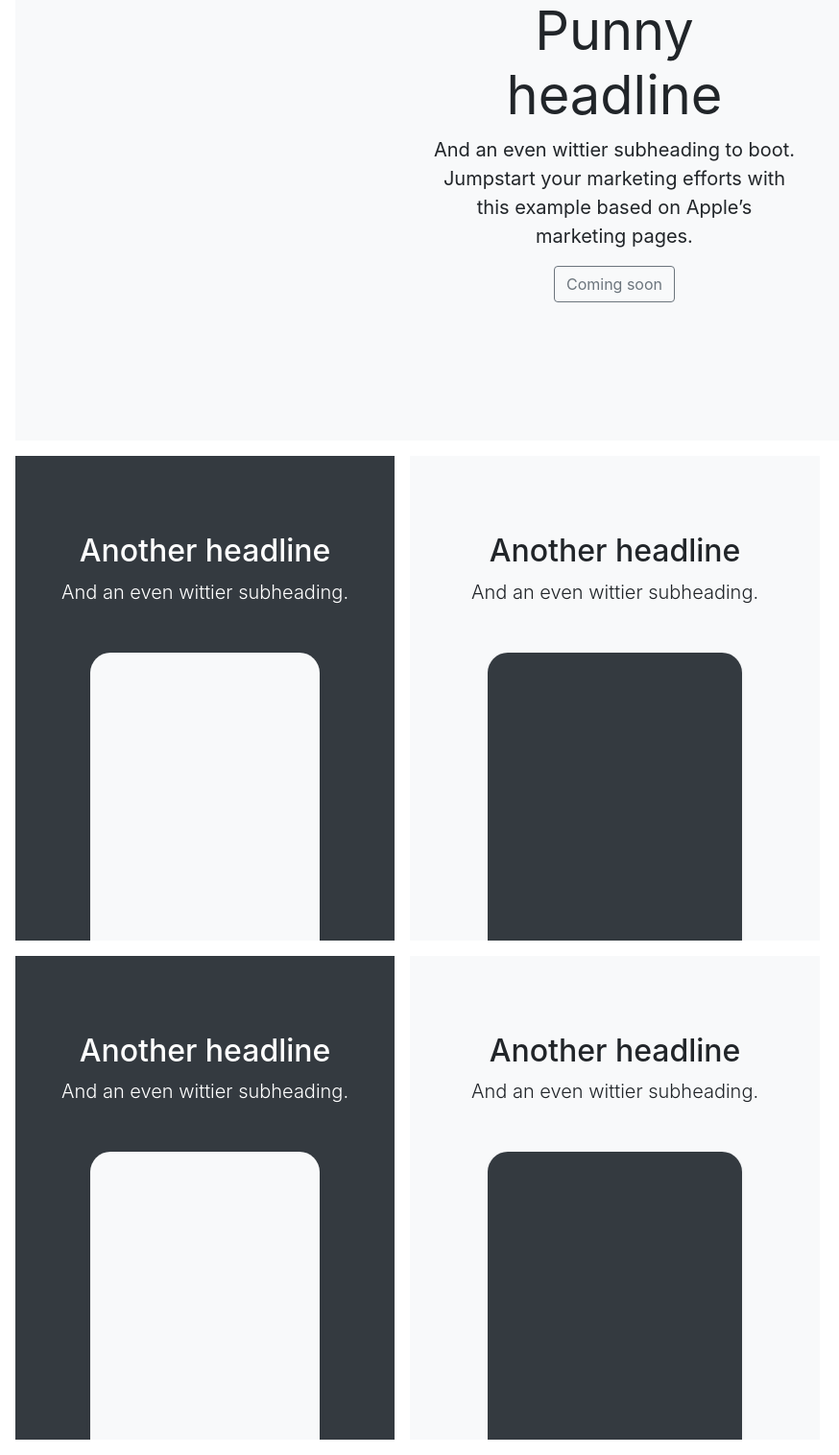
After one commit to bisuMei/my_academy_project, a Django app: template templates/training/about_me.html in a window 1280 px wide. The commit adds this page. Shown: the part 532-2048 px from the top of the page at 96% size, without its empty margins (0-874 px from the left). Run offline with Django 3.2, Linux system fonts and the light colour scheme; the template is opened without the code that fills it, so the values that code supplies are empty.

Commit message:
Add page About me and image

```diff
--- a/templates/base.html
+++ b/templates/base.html
@@ -8,12 +8,20 @@
 
 </head>
 <body>
-{% if request.user.is_authenticated %}
-    Hello {{ request.user.username }}<br>
-    <a href="{% url "training:logout" %}">Logout</a>
-{% else %}
-        <a href="{% url "training:login" %}">Login</a>
-{% endif %}
+<div class="d-flex flex-column flex-md-row align-items-center p-3 px-md-4 mb-3 bg-white border-bottom shadow-sm">
+    <h5 class="my-0 mr-md-auto font-weight-normal">Hello {{ request.user.username }}</h5>
+    <nav class="my-2 my-md-0 mr-md-3">
+        <a class="p-2 text-dark" href="#">Sign up for training</a>
+        <a class="p-2 text-dark" href="{% url "training:about_me" %}">About me</a>
+        <a class="btn btn-outline-primary" href="{% url "training:register" %}">Register</a>
+    </nav>
+    {% if request.user.is_authenticated %}
+        <a class="btn btn-outline-primary" href="{% url "training:logout" %}">Logout</a>
+    {% else %}
+        <a class="btn btn-outline-primary" href="{% url "training:login" %}">Login</a>
+    {% endif %}
+
+</div>
 
 {% block content %}
 {% endblock %}
--- a/templates/registration/login.html
+++ b/templates/registration/login.html
@@ -3,7 +3,6 @@
 {% block title %} login {% endblock %}
 
 {% block content %}
-    <a href="{% url "training:register" %}">Register</a>
     <h2>User login:</h2>
     {% if form.errors %}
         BAD CREDENTIALS
--- /dev/null
+++ b/templates/training/about_me.html
@@ -0,0 +1,60 @@
+{% extends 'base.html' %}
+{% load static %}
+
+{% block content %}
+<!doctype html>
+<html lang="en">
+<head>
+    <meta charset="UTF-8">
+    <meta name="viewport"
+          content="width=device-width, user-scalable=no, initial-scale=1.0, maximum-scale=1.0, minimum-scale=1.0">
+    <meta http-equiv="X-UA-Compatible" content="ie=edge">
+    <title>Aleksandra Otchenashko</title>
+</head>
+<body>
+    <div class="position-relative overflow-hidden p-3 p-md-5 m-md-3 text-center bg-light">
+        <div class="col-md-5 p-lg-5 mx-auto my-5">
+            <img src="{% static "training/images/bones.png" %}" class="rounded mx-auto d-block" alt="">
+            <h1 class="display-4 font-weight-normal">Punny headline</h1>
+            <p class="lead font-weight-normal">And an even wittier subheading to boot. Jumpstart your marketing efforts with this example based on Apple’s marketing pages.</p>
+            <a class="btn btn-outline-secondary" href="#">Coming soon</a>
+        </div>
+        <div class="product-device shadow-sm d-none d-md-block"></div>
+        <div class="product-device product-device-2 shadow-sm d-none d-md-block"></div>
+    </div>
+    <div class="d-md-flex flex-md-equal w-100 my-md-3 pl-md-3">
+        <div class="bg-dark mr-md-3 pt-3 px-3 pt-md-5 px-md-5 text-center text-white overflow-hidden">
+            <div class="my-3 py-3">
+                <h2 class="display-5">Another headline</h2>
+                <p class="lead">And an even wittier subheading.</p>
+            </div>
+            <div class="bg-light shadow-sm mx-auto" style="width: 80%; height: 300px; border-radius: 21px 21px 0 0;"></div>
+        </div>
+        <div class="bg-light mr-md-3 pt-3 px-3 pt-md-5 px-md-5 text-center overflow-hidden">
+            <div class="my-3 p-3">
+                <h2 class="display-5">Another headline</h2>
+                <p class="lead">And an even wittier subheading.</p>
+            </div>
+            <div class="bg-dark shadow-sm mx-auto" style="width: 80%; height: 300px; border-radius: 21px 21px 0 0;"></div>
+        </div>
+    </div>
+    <div class="d-md-flex flex-md-equal w-100 my-md-3 pl-md-3">
+        <div class="bg-dark mr-md-3 pt-3 px-3 pt-md-5 px-md-5 text-center text-white overflow-hidden">
+            <div class="my-3 py-3">
+                <h2 class="display-5">Another headline</h2>
+                <p class="lead">And an even wittier subheading.</p>
+            </div>
+            <div class="bg-light shadow-sm mx-auto" style="width: 80%; height: 300px; border-radius: 21px 21px 0 0;"></div>
+        </div>
+        <div class="bg-light mr-md-3 pt-3 px-3 pt-md-5 px-md-5 text-center overflow-hidden">
+            <div class="my-3 p-3">
+                <h2 class="display-5">Another headline</h2>
+                <p class="lead">And an even wittier subheading.</p>
+            </div>
+            <div class="bg-dark shadow-sm mx-auto" style="width: 80%; height: 300px; border-radius: 21px 21px 0 0;"></div>
+        </div>
+    </div>
+</body>
+</html>
+
+{% endblock %}
--- a/training/urls.py
+++ b/training/urls.py
@@ -10,6 +10,7 @@ class MyHack(auth_views.PasswordResetView):
 
 urlpatterns = [
     path('', views.index, name='home'),
+    path('about_me/', views.about_me, name='about_me'),
     path('login/', auth_views.LoginView.as_view(), name='login'),
     path('logout/', auth_views.LogoutView.as_view(), name='logout'),
     path('password_reset/', MyHack.as_view(), name='password_reset'),
--- a/training/views.py
+++ b/training/views.py
@@ -16,6 +16,10 @@ from .forms import RegisterForm
 @login_required
 def index(request):
     return render(request, 'training/index.html', {'title': 'Main page'})
+
+
+def about_me(request):
+    return render(request, 'training/about_me.html', {'title': 'About me'})
 
 
 def user_login(request):
```
Also changed, not shown: training/static/styles.css (deleted), 1 other file.
